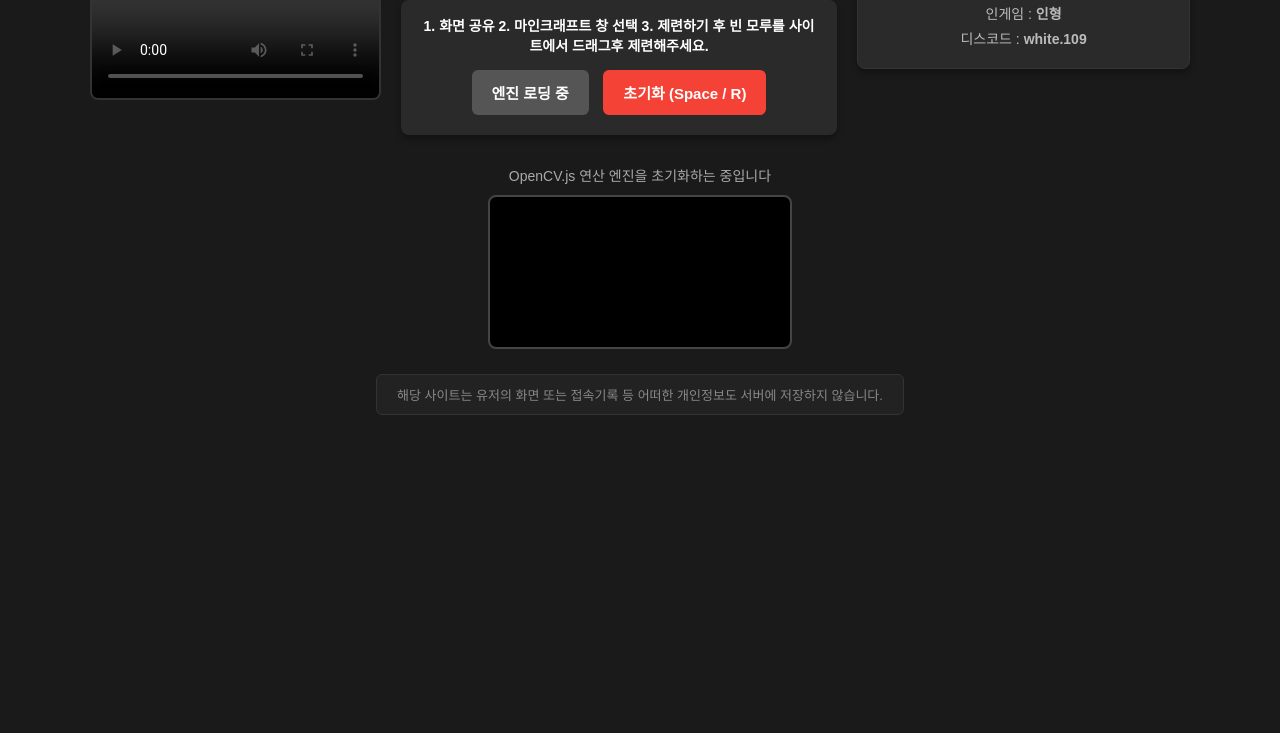
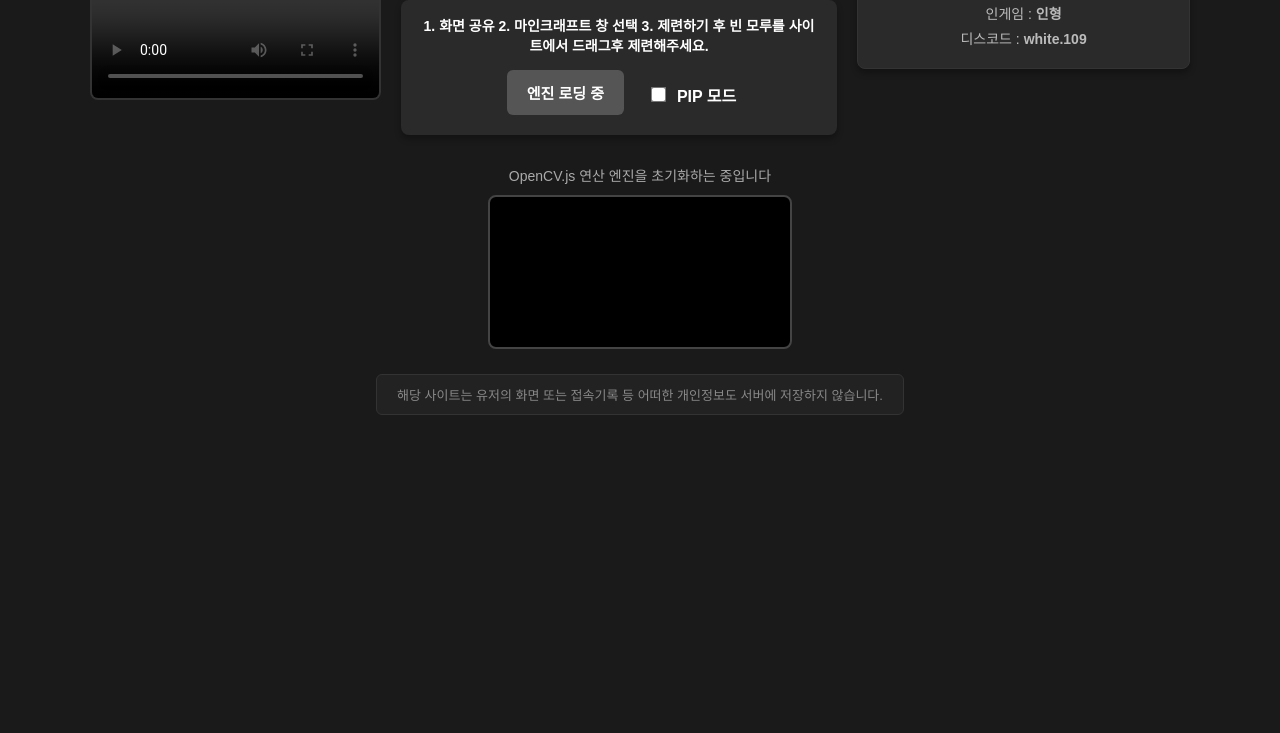
Before and after one commit to white-109/dhg, a plain HTML site: page index.html in a window 1280 px wide. Shown: the part 67-800 px from the top of the page. Drawn offline with Linux system fonts and the light colour scheme; grey boxes are pictures that could not be loaded; a script that the page names is missing.

Commit message:
Update index.html

```diff
--- a/index.html
+++ b/index.html
@@ -36,7 +36,6 @@
             align-items: center;
             justify-content: center;
         }
-        /* 동영상 크기 고정 및 비율 유지 설정 */
         .guide-video {
             width: 100%;
             max-width: 320px;
@@ -84,8 +83,6 @@
             cursor: not-allowed;
         }
         .btn:hover:not(:disabled) { background-color: #45a049; }
-        .btn-reset { background-color: #f44336; }
-        .btn-reset:hover { background-color: #da190b; }
 
         .contact-box {
             flex: 1;
@@ -140,7 +137,6 @@
 
     <div class="top-container">
         <div class="video-box">
-            <!-- class명을 CSS와 동일하게 guide-video로 통일 -->
             <video class="guide-video" controls preload="metadata">
                 <source src="G.mp4" type="video/mp4">
                 브라우저가 동영상 재생을 지원하지 않습니다.
@@ -154,7 +150,10 @@
                    <b>1. 화면 공유 2. 마인크래프트 창 선택 3. 제련하기 후 빈 모루를 사이트에서 드래그후 제련해주세요.</b>
                 </p>
                 <button id="startBtn" class="btn" disabled>엔진 로딩 중</button>
-                <button id="resetBtn" class="btn btn-reset">초기화 (Space / R)</button>
+                <label style="margin-left: 15px; font-weight: bold; cursor: pointer; user-select: none;">
+                    <input type="checkbox" id="pipToggle" style="transform: scale(1.2); vertical-align: middle; cursor: pointer;">
+                    <span style="vertical-align: middle; margin-left: 4px;">PIP 모드</span>
+                </label>
             </div>
         </div>
 
@@ -164,6 +163,8 @@
             <p>디스코드 : <b>white.109</b></p>
         </div>
     </div>
+
+    <video id="pipVideo" autoplay muted playsinline style="display: none;"></video>
 
     <div class="status-text" id="status">OpenCV.js 연산 엔진을 초기화하는 중입니다</div>
 
```
